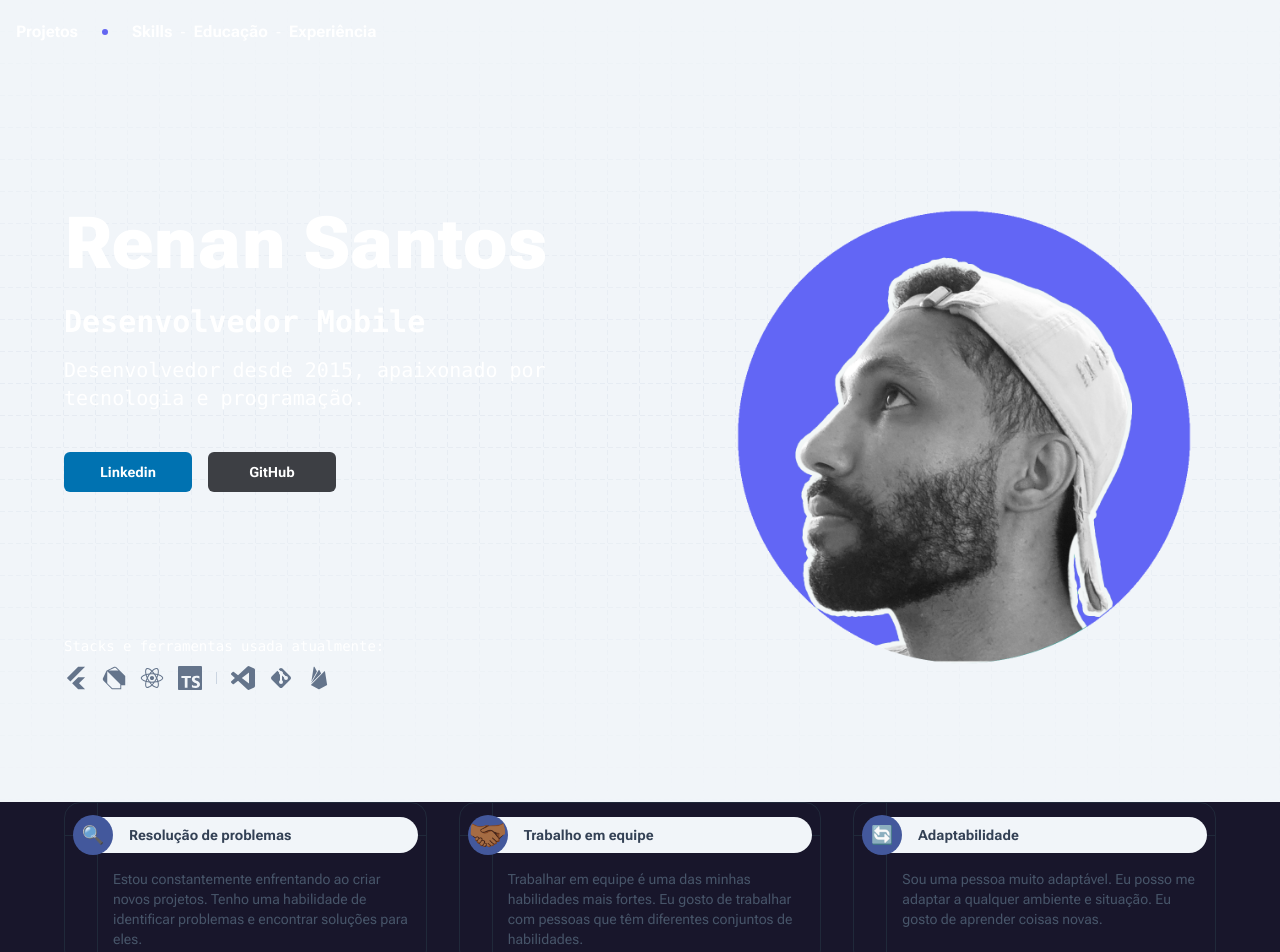
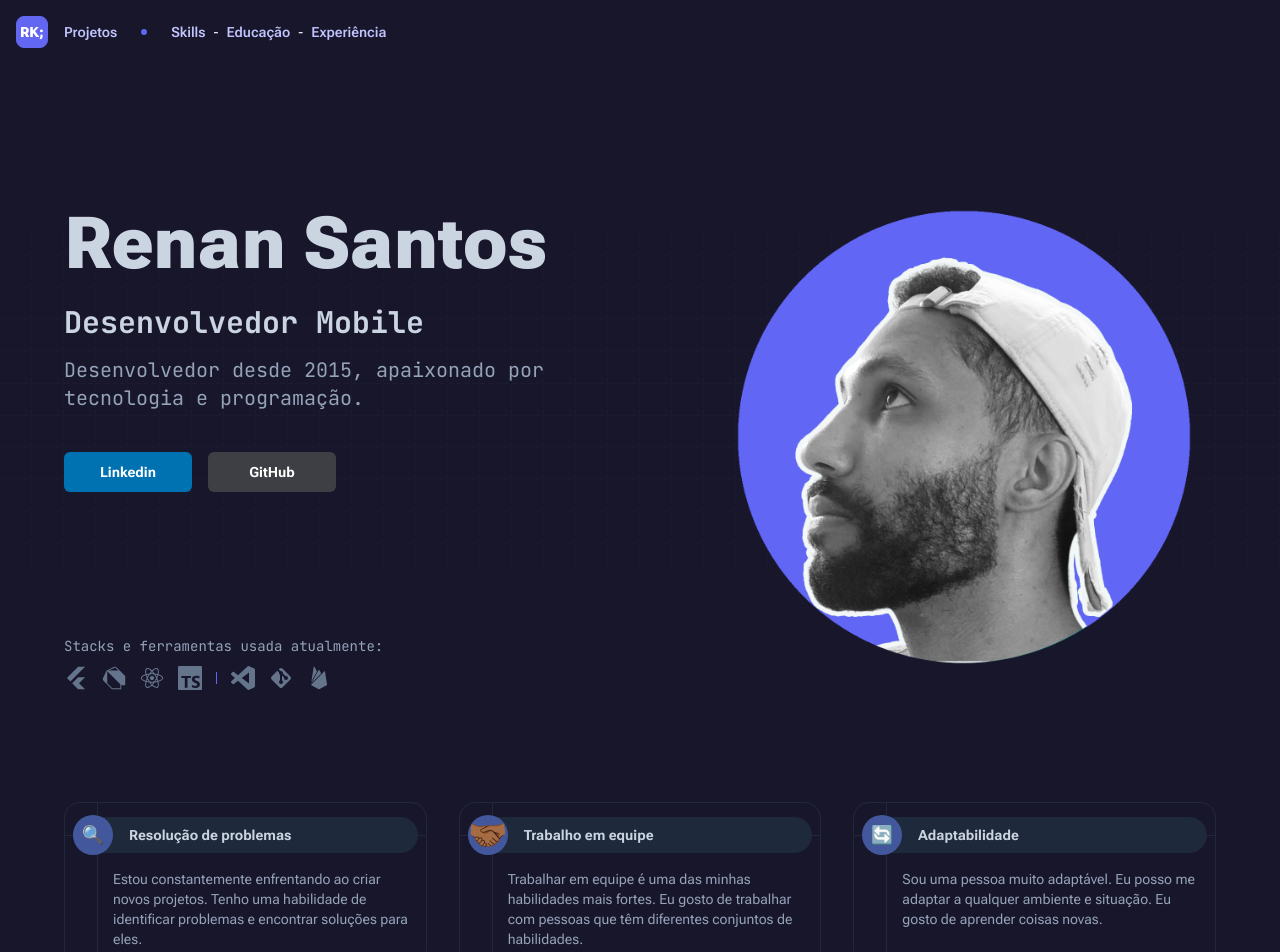
Before and after one commit to renankanu/kanu, a Next.js app: page / in a window 1280 px wide. Shown: the top 952 px of the page. Built offline with nearby package versions, Linux system fonts and the light colour scheme; a web font is replaced by a local one.

Commit message:
feature: create card soft skill

```diff
--- a/src/app/globals.css
+++ b/src/app/globals.css
@@ -25,7 +25,7 @@
   }
 
   .background-grid {
-    @apply relative z-0 bg-slate-100;
+    @apply relative z-0 bg-eerie-black-500;
     @apply dark:bg-eerie-black-500;
 
     &::before {
@@ -62,7 +62,7 @@
   }
 
   .nav-link {
-    @apply flex h-9 items-center gap-1 rounded-xl px-2 text-[16px] font-bold;
+    @apply flex h-9 items-center gap-1 rounded-xl px-2 font-bold;
     @apply dark:text-cornflower-blue-200 dark:font-semibold;
 
     &:hover,
--- a/src/app/layout.tsx
+++ b/src/app/layout.tsx
@@ -26,7 +26,7 @@ export const metadata = {
 
 export default function RootLayout({ children }: { children: ReactNode }) {
   return (
-    <html lang="en">
+    <html lang="en" className="dark">
       <body
         className={`${roboto.variable} ${baiJamjuree.variable} ${jetBrainsMono.variable}`}
       >
--- a/src/components/Card/FeaturedCard.tsx
+++ b/src/components/Card/FeaturedCard.tsx
@@ -12,14 +12,14 @@ function FeaturedCard({ icon, title, desc }: FeaturedCardProps) {
       <div className="absolute inset-x-0 inset-y-8 z-[-1] border-t border-[#20293A]" />
       <div className="absolute inset-x-8 inset-y-0 z-[-1] border-l border-[#20293A]" />
       <div className="-mt-0.5">
-        <div className="ml-4 mr-2 mt-4 flex items-center gap-6 rounded-full bg-slate-100 dark:bg-slate-800">
+        <div className="ml-4 mr-2 mt-4 flex items-center gap-6 rounded-full bg-slate-800 dark:bg-slate-800">
           <div className="-m-2">{icon}</div>
-          <div className="py-2 pr-4 text-sm font-bold text-slate-700 dark:text-slate-300">
+          <div className="py-2 pr-4 text-sm font-bold text-slate-300 dark:text-slate-300">
             {title}
           </div>
         </div>
       </div>
-      <div className="p-4 pl-12 text-sm text-slate-600 dark:text-slate-400">
+      <div className="p-4 pl-12 text-sm text-slate-400 dark:text-slate-400">
         {desc}
       </div>
     </div>
--- a/src/components/Intro/IntroImage.tsx
+++ b/src/components/Intro/IntroImage.tsx
@@ -3,7 +3,7 @@ import { m } from 'framer-motion'
 import Image from 'next/image'
 export default function IntroImage() {
   return (
-    <div className="flex h-[248px] w-[248px]  md:mb-20  lg:mb-20 lg:ml-12 lg:h-[480px] lg:w-[480px] xl:ml-20 xl:h-[480px] xl:w-[480px] ">
+    <div className="flex h-[248px] w-[248px]  sm:mb-20  md:mb-20 lg:ml-12 lg:h-[480px] lg:w-[480px] xl:ml-20 xl:h-[480px] xl:w-[480px] ">
       <m.div
         initial={{ opacity: 0 }}
         animate={{
--- /dev/null
+++ b/src/components/Navbar/Logo.tsx
@@ -0,0 +1,21 @@
+interface LogoProps {
+  active?: boolean
+}
+
+function Logo({ active = false }: LogoProps) {
+  return (
+    <div className="flex items-center gap-1.5 font-[900] leading-none">
+      <div
+        className={`border-box flex h-8 w-8 items-center justify-center rounded-lg border ${
+          active === true
+            ? 'border-cornflower-blue-500 bg-cornflower-blue-500 dark:border-cornflower-blue-500 dark:bg-cornflower-blue-500'
+            : 'border-cornflower-blue-500 dark:border-cornflower-blue-500'
+        }`}
+      >
+        RK;
+      </div>
+    </div>
+  )
+}
+
+export default Logo
--- /dev/null
+++ b/src/components/Navbar/NavLog.tsx
@@ -0,0 +1,23 @@
+'use client'
+import Link from 'next/link'
+import { usePathname } from 'next/navigation'
+import Logo from './Logo'
+
+interface NavLogoProps {
+  href: string
+  title: string
+}
+
+export default function NavLogo({ href, title }: NavLogoProps) {
+  const pathname = usePathname()
+  const isActive = pathname === href
+  return (
+    <Link
+      href={href}
+      className="flex h-9 items-center gap-2 rounded-xl px-2"
+      aria-label={title}
+    >
+      <Logo active={isActive} />
+    </Link>
+  )
+}
--- a/src/components/Navbar/index.tsx
+++ b/src/components/Navbar/index.tsx
@@ -3,6 +3,7 @@ import useOnScroll from '@/hooks/useOnScroll'
 import Link from 'next/link'
 import { ReactNode } from 'react'
 import NavLinkExpanded from './NavLinkExpanded'
+import NavLogo from './NavLog'
 
 export type NavLinkProps = {
   title: string
@@ -40,7 +41,8 @@ export default function Navbar() {
       <div />
       <div className="content-wrapper-max">
         <div className="relative z-50 flex h-16 items-center justify-between px-2 text-sm md:px-4">
-          <nav className="flex md:gap-2">
+          <nav className="flex">
+            <NavLogo href="/" title="Home" />
             <ul className="flex items-center md:gap-1">
               <li>
                 <NavLink title="Projetos" href="/projects" />
--- a/tailwind.config.js
+++ b/tailwind.config.js
@@ -10,14 +10,16 @@ module.exports = {
     './src/components/**/*.{js,ts,jsx,tsx,mdx}',
     './src/app/**/*.{js,ts,jsx,tsx,mdx}',
   ],
+  darkMode: 'class',
   theme: {
     extend: {
       fontFamily: {
         sans: 'var(--font-roboto)',
         alt: 'var(--font-bai-jamjuree)',
+        mono: 'var(--font-mono)',
       },
       screens: {
-        sm: { min: '475px', max: '767px' },
+        sm: { min: '275px', max: '767px' },
         md: { min: '768px', max: '1023px' },
         lg: { min: '1024px', max: '1279px' },
         xl: { min: '1280px' },
```
